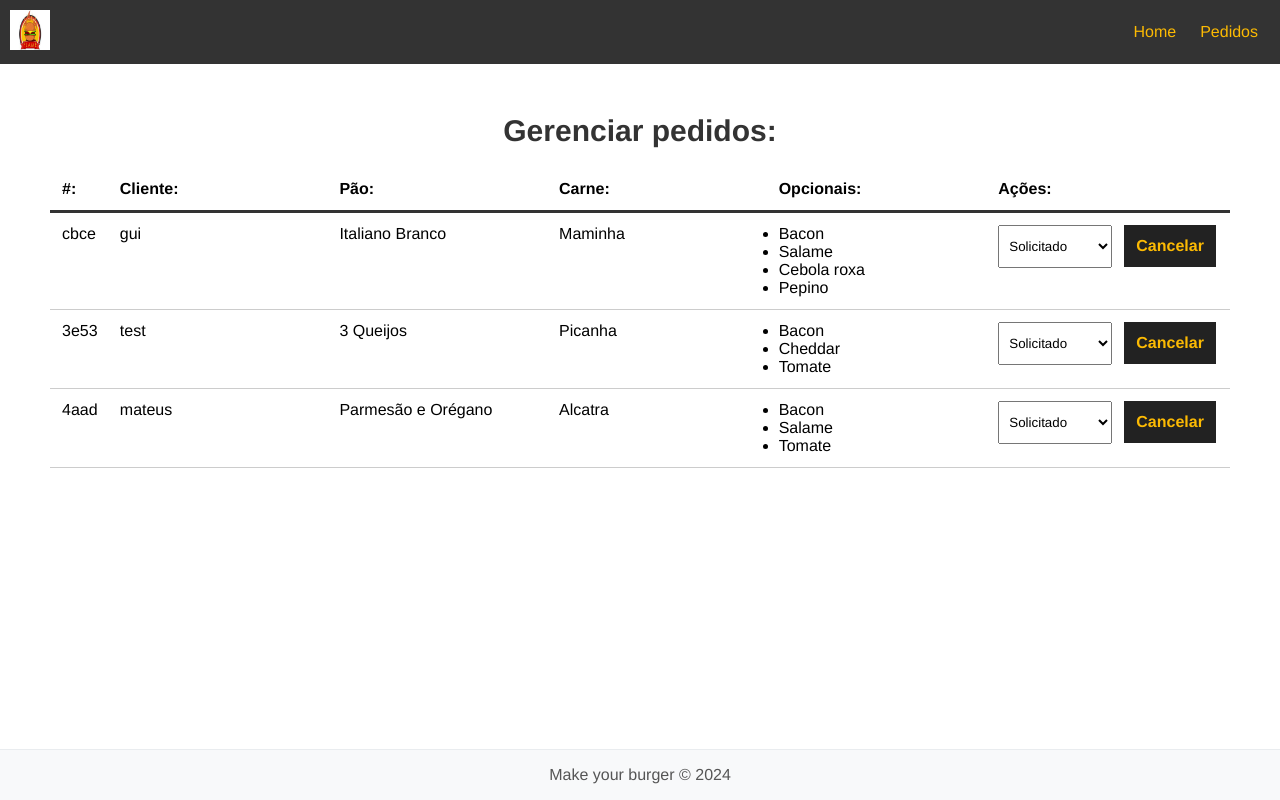
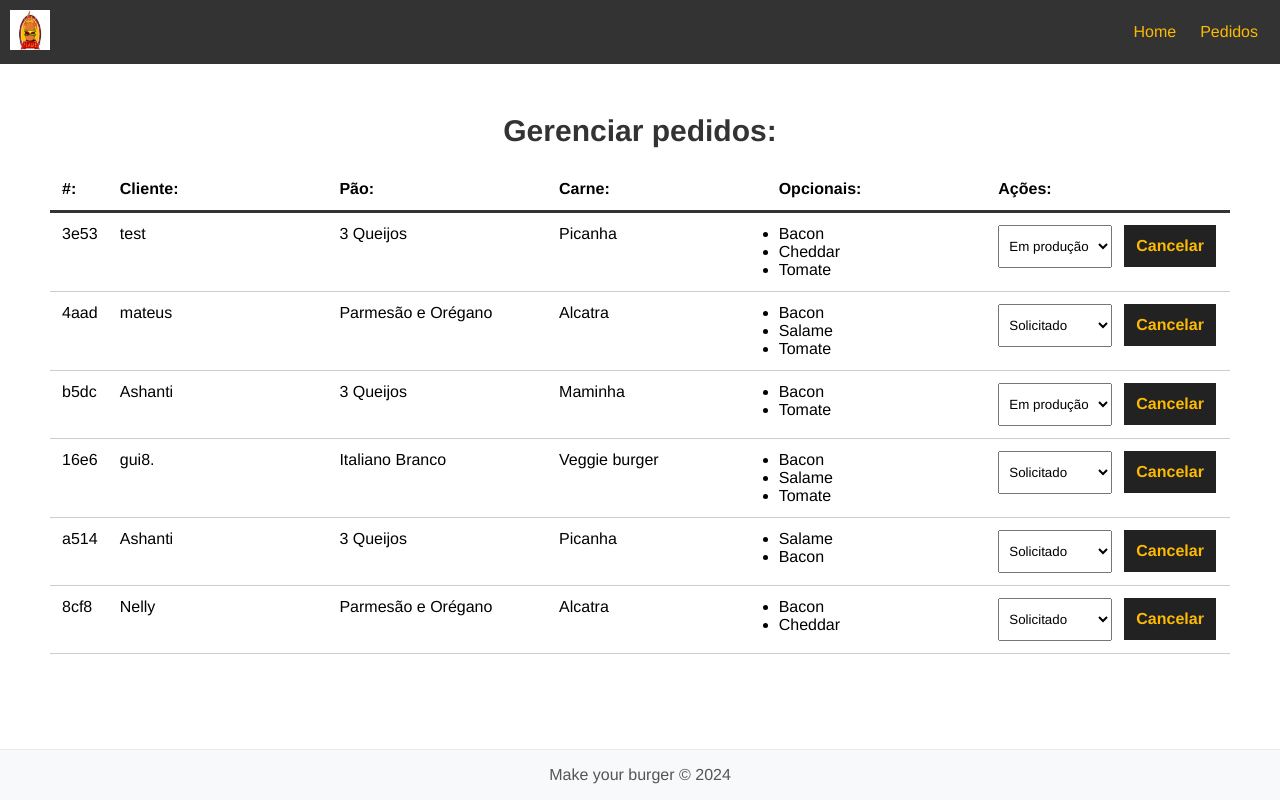
Before and after one commit to guiorozimbo/make_your_burguer, a Vue app: page /pedidos in a window 1280 px wide. Built offline with nearby package versions, Linux system fonts and the light colour scheme; data requests are answered from the project's data file.

Commit message:
Commit Form Complete

```diff
--- a/db/db.json
+++ b/db/db.json
@@ -65,32 +65,19 @@
   },
   "status": [
     {
-      "id": 1,
+      "id": "1",
       "tipo": "Solicitado"
     },
     {
-      "id": 2,
+      "id": "2",
       "tipo": "Em produção"
     },
     {
-      "id": 3,
+      "id": "3",
       "tipo": "Finalizado"
     }
   ],
   "burgers": [
-    {
-      "id": "cbce",
-      "nome": "gui",
-      "carne": "Maminha",
-      "pao": "Italiano Branco",
-      "opcionais": [
-        "Bacon",
-        "Salame",
-        "Cebola roxa",
-        "Pepino"
-      ],
-      "status": "Solicitado"
-    },
     {
       "id": "3e53",
       "nome": "test",
@@ -101,7 +88,7 @@
         "Cheddar",
         "Tomate"
       ],
-      "status": "Solicitado"
+      "status": "Em produção"
     },
     {
       "id": "4aad",
@@ -114,6 +101,51 @@
         "Tomate"
       ],
       "status": "Solicitado"
+    },
+    {
+      "id": "b5dc",
+      "nome": "Ashanti",
+      "carne": "Maminha",
+      "pao": "3 Queijos",
+      "opcionais": [
+        "Bacon",
+        "Tomate"
+      ],
+      "status": "Em produção"
+    },
+    {
+      "id": "16e6",
+      "nome": "gui8.",
+      "carne": "Veggie burger",
+      "pao": "Italiano Branco",
+      "opcionais": [
+        "Bacon",
+        "Salame",
+        "Tomate"
+      ],
+      "status": "Solicitado"
+    },
+    {
+      "id": "a514",
+      "nome": "Ashanti",
+      "carne": "Picanha",
+      "pao": "3 Queijos",
+      "opcionais": [
+        "Salame",
+        "Bacon"
+      ],
+      "status": "Solicitado"
+    },
+    {
+      "id": "8cf8",
+      "nome": "Nelly",
+      "carne": "Alcatra",
+      "pao": "Parmesão e Orégano",
+      "opcionais": [
+        "Bacon",
+        "Cheddar"
+      ],
+      "status": "Solicitado"
     }
   ]
 }
--- a/src/components/Dashboard.vue
+++ b/src/components/Dashboard.vue
@@ -1,3 +1,4 @@
+
 <template>
   <div id="burger-table" v-if="burgers">
     <div>
@@ -74,7 +75,8 @@
         });
 
         const res = await req.json()
-
+        this.msg= `O pedido ${res.id} removido com sucesso`
+        setTimeout(() => this.msg= "", 3000)
         this.getPedidos()
 
       },
@@ -91,6 +93,8 @@
         });
 
         const res = await req.json()
+        this.msg= `O status do pedido ${res.id} atualizado com sucesso`
+        setTimeout(() => this.msg= "", 3000)
 
         console.log(res)
 
```
